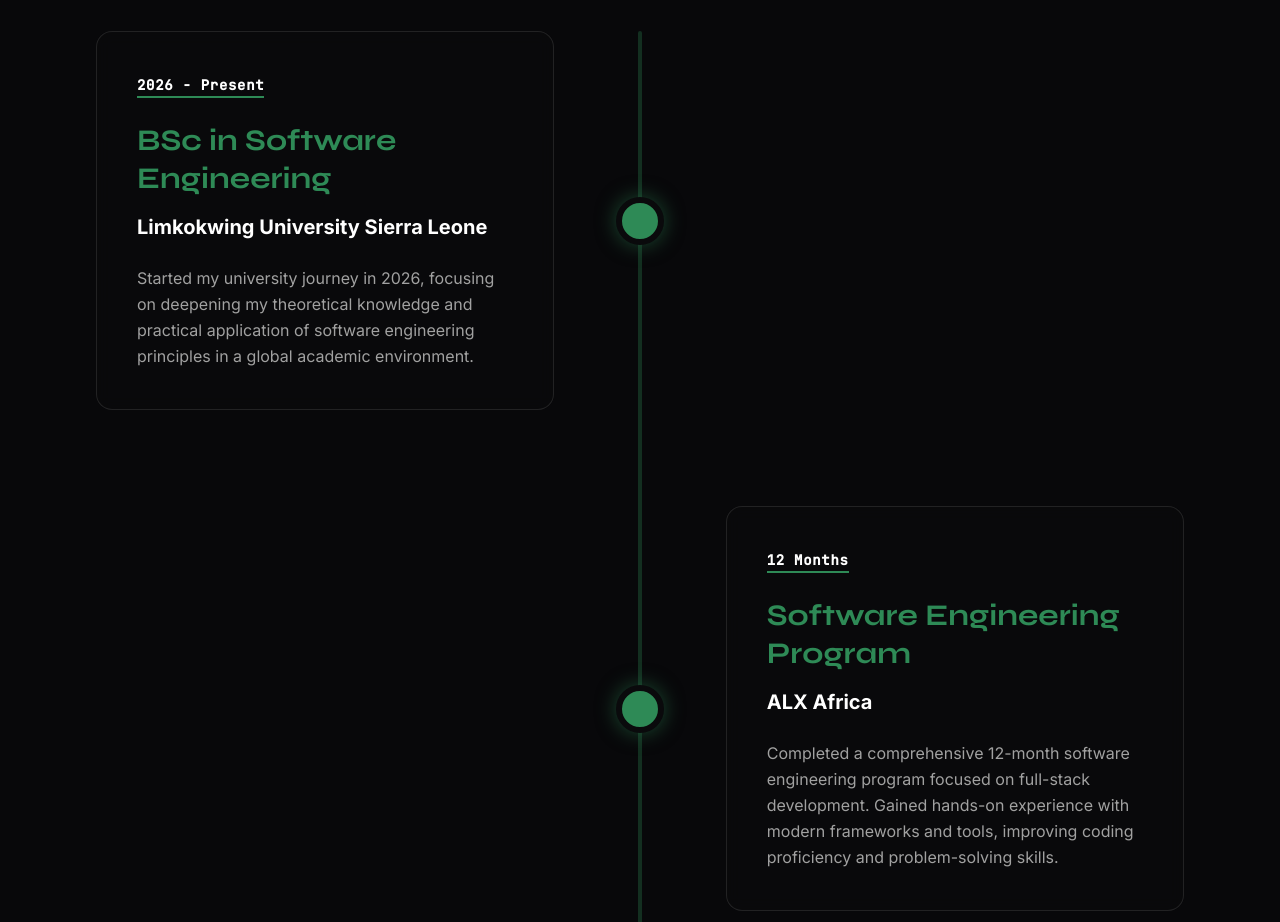
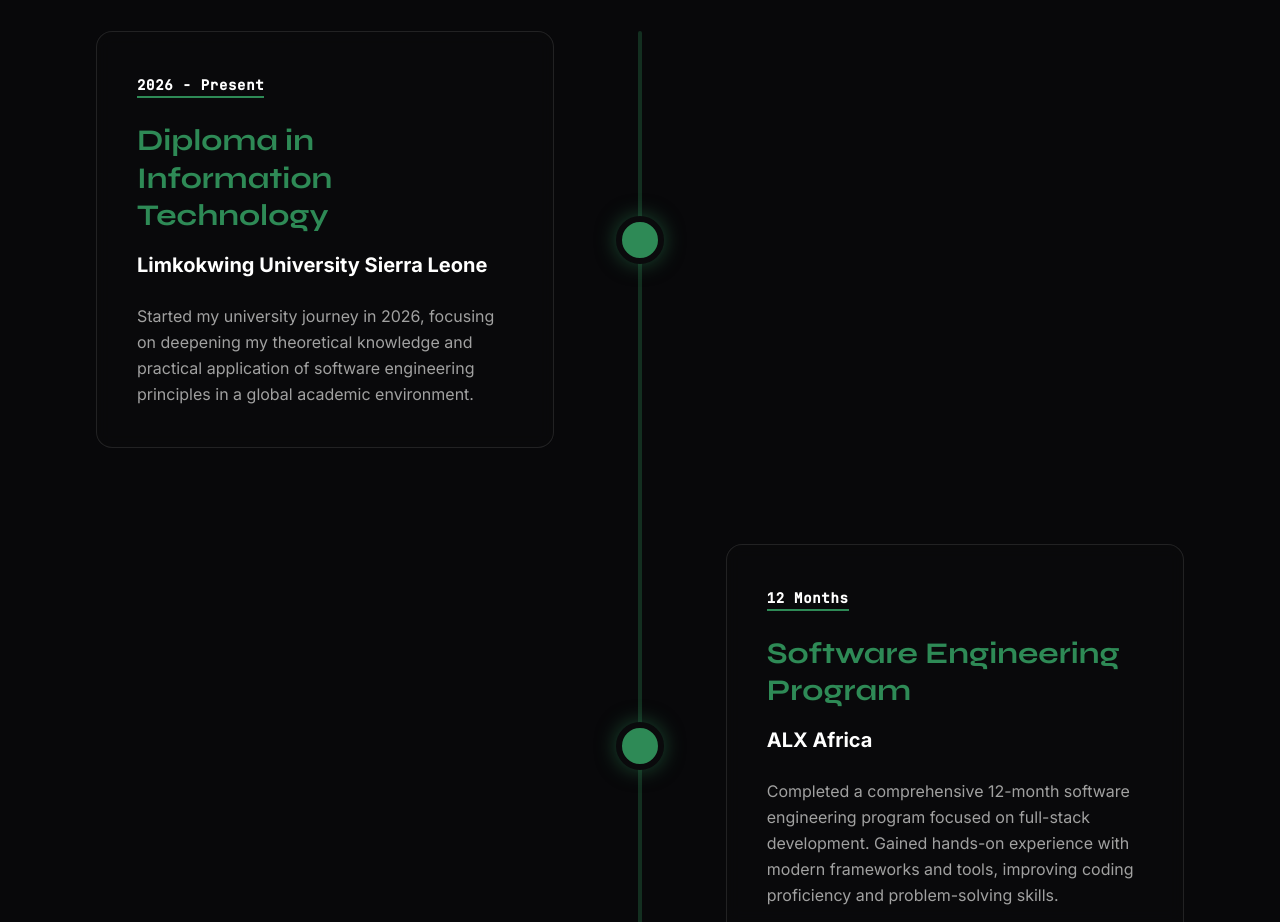
Before and after one commit to Dumbuya1475/msdumbuya_v2, a React (Vite) app: page / in a window 1280 px wide. Shown: the part 2100-3022 px from the top of the page. Built offline with nearby package versions, Linux system fonts and the light colour scheme.

Commit message:
feat(education): update academic background
Replace BSc entry with Diploma in Information Technology in the education section.

```diff
--- a/src/App.tsx
+++ b/src/App.tsx
@@ -78,8 +78,16 @@ export const SKILL_CATEGORIES: SkillCategory[] = [
 ];
 
 export const EDUCATION = [
+  /*
   {
     title: "BSc in Software Engineering",
+    institution: "Limkokwing University Sierra Leone",
+    description: "Started my university journey in 2026, focusing on deepening my theoretical knowledge and practical application of software engineering principles in a global academic environment.",
+    period: "2026 - Present"
+  },
+  */
+  {
+    title: "Diploma in Information Technology",
     institution: "Limkokwing University Sierra Leone",
     description: "Started my university journey in 2026, focusing on deepening my theoretical knowledge and practical application of software engineering principles in a global academic environment.",
     period: "2026 - Present"
```
